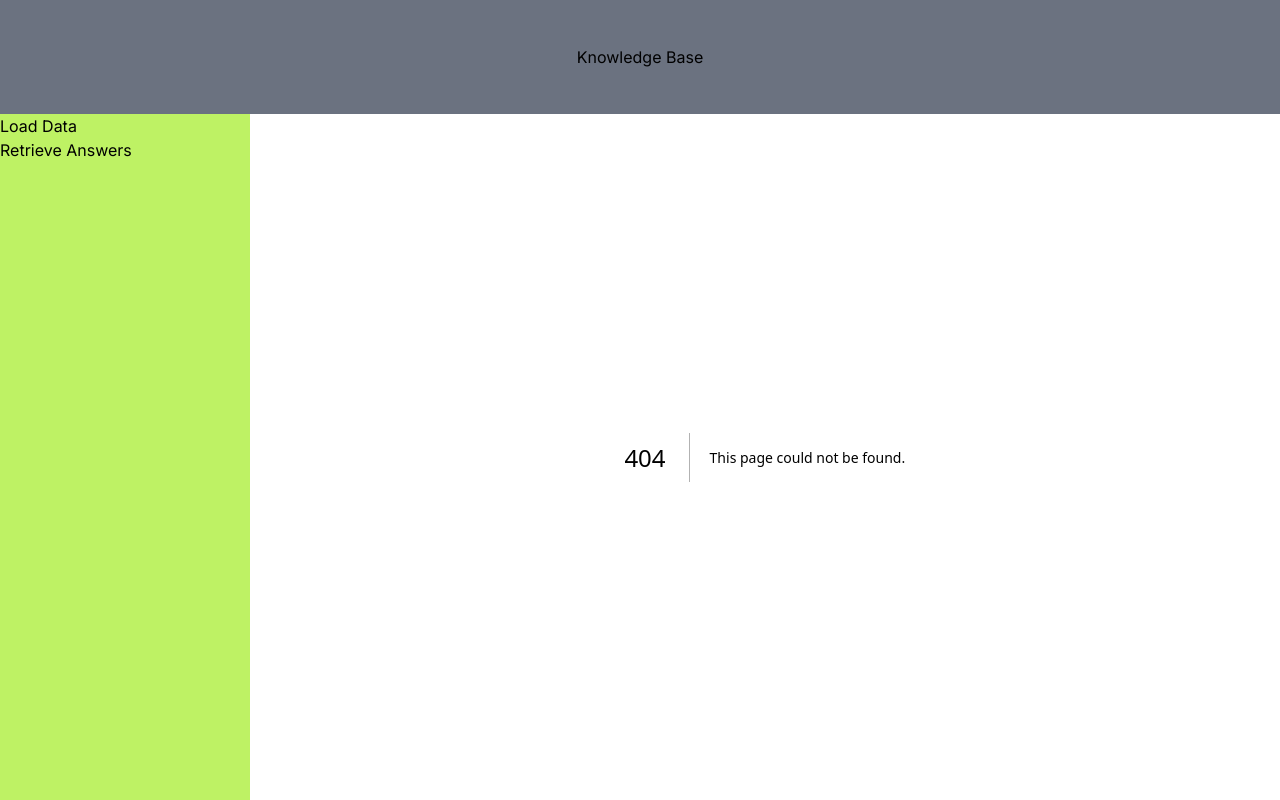
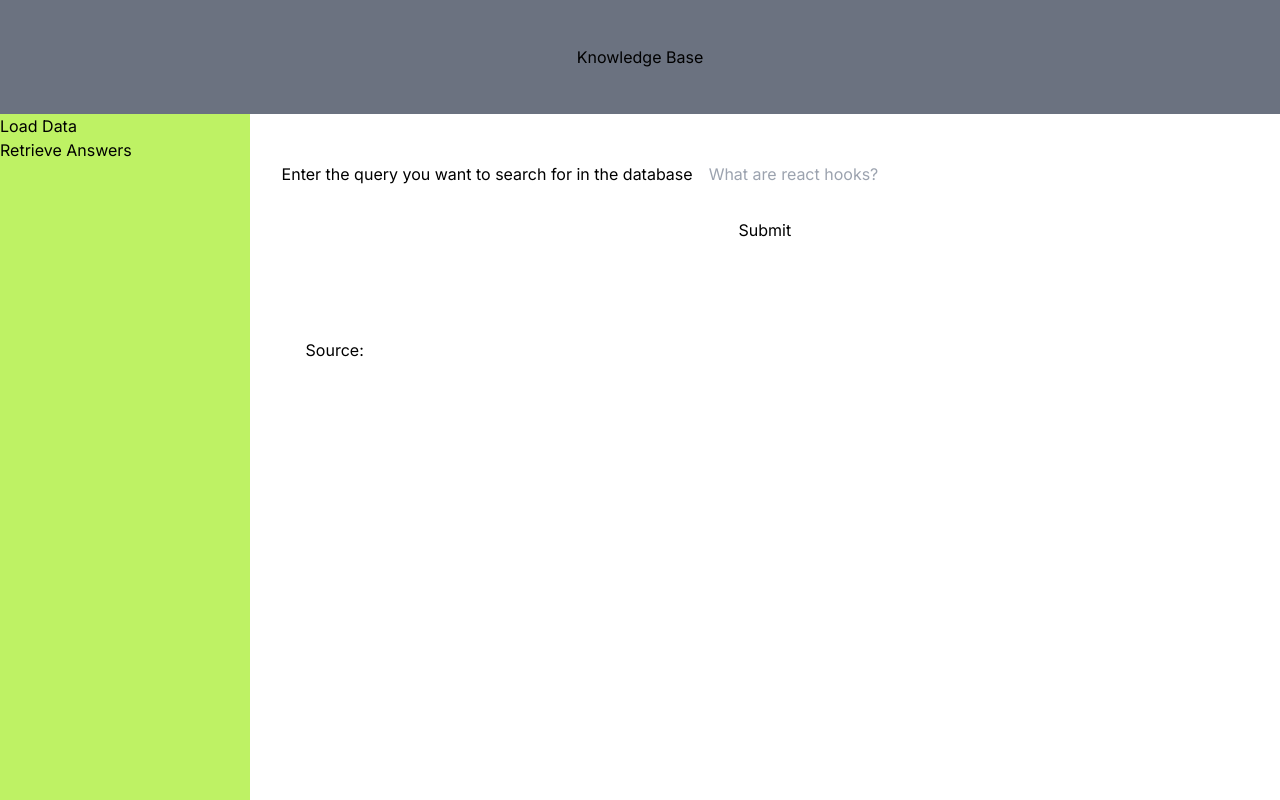
Before and after one commit to daredevilteja/knowledge-base-app, a Next.js app in the folder frontend/: page /retrieve-answers in a window 1280 px wide. Before the commit this address had no page. Built offline with nearby package versions, Linux system fonts and the light colour scheme.

Commit message:
Added retrieve-answers route

```diff
--- /dev/null
+++ b/frontend/src/app/retrieve-answers/page.tsx
@@ -0,0 +1,71 @@
+"use client";
+
+import Loader from "@/components/Loader";
+import { useState } from "react";
+
+export default function RetrieveAnswers() {
+  const [loading, setLoading] = useState(false);
+  const [knowledgeQuery, setKnowledgeQuery] = useState("");
+  const [responseData, setResponseData] = useState("");
+  const [responseSource, setResponseSource] = useState("");
+
+  const fetchData = async () => {
+    setLoading(true);
+    try {
+      const response = await fetch(
+        `http://localhost:8000/api/retrieve-response?query=${knowledgeQuery}`,
+        {
+          method: "GET",
+          headers: {
+            "Content-Type": "application/json",
+          },
+        }
+      );
+
+      if (response.ok) {
+        const data = await response.json();
+        if (data.error) {
+          alert(data.message);
+        } else {
+          setResponseData(data.data.response);
+          setResponseSource(data.data.source);
+        }
+      } else {
+        alert("Error occurred while retrieving the response");
+      }
+    } catch (error) {
+      console.log("Error:", error);
+      alert("Error occurred while sending the request");
+    } finally {
+      setLoading(false);
+    }
+  };
+  return (
+    <>
+      {loading ? (
+        <Loader />
+      ) : (
+        <section className="flex flex-col flex-8 px-4 py-6 gap-8">
+          <label className="flex gap-4 items-center">
+            Enter the query you want to search for in the database
+            <input
+              type="text"
+              placeholder="What are react hooks?"
+              onChange={(e) => setKnowledgeQuery(e.target.value)}
+            />
+          </label>
+          <button onClick={fetchData}>Submit</button>
+
+          <main className="flex flex-col px-6 py-10 justify-center items-between gap-6">
+            <p className="flex flex-6">{responseData}</p>
+            <p className="flex flex-1 justify-start items-center">
+              <a href={responseSource} target="_blank">
+                Source: {responseSource}
+              </a>
+            </p>
+          </main>
+        </section>
+      )}
+    </>
+  );
+}
```
